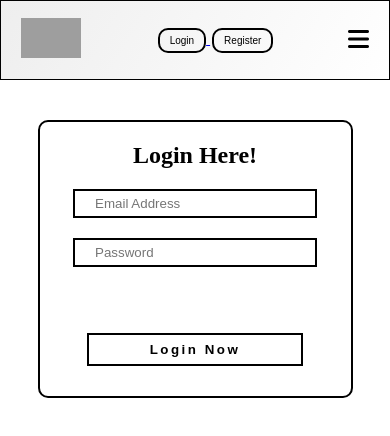
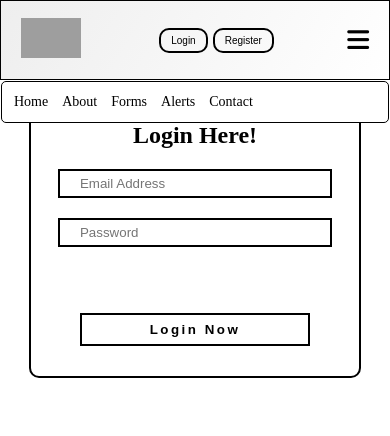
Before and after one commit to dhirajpanhare/oyefill, a React (Vite) app in the folder frontend/: page /login in a window 390 px wide. Both pictures are taken after a click on the element 358 px from the left and 40 px from the top of the page. Shown: the top 436 px of the page. Built offline with nearby package versions, Linux system fonts and the light colour scheme; grey boxes are pictures that could not be loaded.

Commit message:
responsivness added and navbar modification

```diff
--- a/frontend/src/App.css
+++ b/frontend/src/App.css
@@ -440,27 +440,34 @@ footer a:hover {
     justify-content: space-between;
     padding: 10px 20px;
   }
+  .menu {
+  color: #fff;
+  display: block;
+}
+.menu i{
+  font-size: 40px;
+}
 .nav-options {
     display: none;
+
     position: absolute;
-    top: 100px;
-    right: 10px;
+    top: 50px;
+    right: 20px;
+    background: #fff;
+    padding: 5px 5px;
+    border: 1px solid #000;
+    border-radius: 5px;
     width: 90%;
-    background: var(--bg-light);
-    padding: 20px;
-    border: 1px solid #000;
     z-index: 1000;
   }
-.nav-options a{
-   margin: 0px 15px;
+ .nav-options.show {
+    display: flex;
+    flex-wrap: wrap;
   }
-  .nav-options.active {
-    display: flex;
-  }
-  header .menu {
-    display: inline;
-    font-size: 24px;
-    cursor: pointer;
+
+  .nav-options a {
+
+    margin: 2px 2px;
   }
   header #logo{
     height: 40px;
@@ -520,43 +527,51 @@ footer a:hover {
     flex-direction: row;
     justify-content: space-between;
   }
-  .nav-options {
-    display: none;
-    position: absolute;
-    top: 100px;
-    right: 10px;
-    width: 90%;
-    background: var(--bg-light);
-    padding: 20px;
-    border: 1px solid #000;
-    z-index: 1000;
-  }
-.nav-options a{
-   margin: 0px 15px;
-}
-  .nav-options.active {
-    display: flex;
-  }
+
+
   header #logo{
     height: 40px;
     width: 60px;
   }
 .buttons button{
-  padding: 5px 10px;
+  padding: 10px 20px;
   font-size: 10px;
-  margin-left: 2px;
+  margin-left: 50px;
 
+}
+.menu {
+  color: #000;
+  display: block;
+}
+.menu i{
+  font-size: 10px;
 }
 .nav-options {
     display: none;
-    flex-direction: column;
+
     position: absolute;
     top: 80px;
-    right: 0;
-    background-color: #000;
+    left: 0;
+    background: #fff;
+    padding: 10px 20px;
+    border: 1px solid #000;
+    border-radius: 5px;
     width: 100%;
-    padding: 20px;
     z-index: 1000;
+  }
+ .nav-options.show {
+    display: flex;
+  }
+  .buttons button{
+  padding: 5px 10px;
+  font-size: 10px;
+  margin-left: 5px;
+
+}
+
+  .nav-options a {
+
+    margin: 10px 25px;
   }
 
   table {
@@ -572,19 +587,11 @@ footer a:hover {
     padding: 8px;
     font-size: 14px;
   }
-
-  .banner,
-  .form-container,
-  .category-section,
-  .main-box,
-  footer {
-    flex-direction: row;
-    gap: 20px;
-  }
-
-  .b-image {
-    height: 150px;
-    width: 150px;
+/* ==== Responsive Enhancements ==== */
+@media (max-width: 1024px) {
+  .banner {
+    flex-direction: column;
+    gap: 30px;
   }
 
   .content {
@@ -592,17 +599,87 @@ footer a:hover {
     text-align: center;
   }
 
-  .r-form,
-  .form-section,
-  .info,
-  .category {
+  .b-image {
+    width: 220px;
+    height: 220px;
+  }
+
+  .main-box {
+    flex-direction: column;
+    gap: 15px;
+  }
+
+  .boxes {
+    flex-direction: column;
+    width: 100%;
+    align-items: center;
+  }
+
+  .about-section {
+    padding: 20px;
+    font-size: 16px;
+  }
+
+  .timeline-box {
+    width: 90%;
+  }
+}
+
+@media (max-width: 768px) {
+  .banner {
+    padding: 30px 15px;
+    gap: 25px;
+  }
+
+  .b-image {
+    width: 180px;
+    height: 180px;
+  }
+
+  .form,
+  .form-container {
+    flex-direction: column;
+    padding: 20px;
+  }
+
+  .form-section {
+    width: 95%;
+    padding: 15px;
+  }
+
+  .r-form {
+    width: 95%;
+  }
+
+  .about-section {
+    width: 95%;
+    font-size: 14px;
+  }
+
+  .main-box,
+  .boxes,
+  .category-section {
+    flex-direction: column;
+    align-items: center;
+    gap: 20px;
+  }
+
+  .timeline-box {
     width: 100%;
   }
-  .footer .sec {
-    flex: 1 1 100%;
-    min-width: 100%;
+
+  .category {
+    width: 90%;
+  }
+
+  .alert-boxes {
+    flex-direction: column;
   }
 }
+
+}
+
+
 
 @media (max-width: 480px) {
   header {
@@ -610,43 +687,54 @@ footer a:hover {
     justify-content: space-between;
   }
 
+.menu {
+  color: #000;
+  display: block;
+}
+.menu i{
+  font-size: 25px;
+}
+.buttons button{
+  padding: 5px 10px;
+  font-size: 10px;
+  margin-left: 5px;
 
+}
+
+  .nav-options a {
+
+    margin: 5px 5px;
+  }
 .nav-options {
     display: none;
+
     position: absolute;
-    top: 100px;
-    right: 10px;
-    width: 90%;
-    background: var(--bg-light);
-    padding: 20px;
+    top: 80px;
+    left: 0px;
+    background: #fff;
+    padding: 2px 5px;
     border: 1px solid #000;
+    border-radius: 5px;
+    width: 100%;
     z-index: 1000;
   }
-.nav-options a{
-   margin: 0px 15px;
-}
-  .nav-options.active {
+ .nav-options.show {
     display: flex;
   }
 
+  .nav-options a {
+
+    margin: 10px 7px;
+    font-size: 14px;
+  }
   .hero-image {
     height: 300px;
     width: 300px;
   }
-  .banner {
-    gap: 15px;
-  }
-table {
-    font-size: 12px;
-  }
 
-  td,
-  th {
-    padding: 6px;
-  }
   .b-image {
-    height: 120px;
-    width: 120px;
+    width: 140px;
+    height: 140px;
   }
 
   .content h1,
@@ -655,32 +743,44 @@ table {
     font-size: 14px;
   }
 
-  .r-form,
-  .form-section,
-  .category,
-  .timeline-box,
-  .box,
-  .boxs {
-    width: 90%;
-    height: auto;
+  .r-form input,
+  .r-form textarea,
+  .r-form select {
+    width: 95%;
   }
 
   .form-section {
+    width: 95%;
+    padding: 10px;
+  }
+
+  .category {
+    width: 95%;
     padding: 15px;
   }
 
-  .r-form input,
-  .r-form textarea,
-  .r-form select {
-    width: 90%;
+  .timeline-box {
+    padding: 15px;
+  }
+
+  .about-section {
+    padding: 15px;
+    font-size: 13px;
+  }
+
+  .footer {
+    flex-direction: column;
+    align-items: center;
   }
 
   .footer .sec {
-    text-align: center;
+    width: 100%;
+    margin-bottom: 20px;
   }
 
   footer p,
   footer a {
-    font-size: 12px;
+    font-size: 13px;
   }
+
 }
--- a/frontend/src/App.jsx
+++ b/frontend/src/App.jsx
@@ -30,7 +30,7 @@ function App() {
         <Routes>
           <Route path='/' element={<Home />}></Route>
 
-          <Route path='about' element={<About />}></Route>
+          <Route path='/about' element={<About />}></Route>
           <Route path='/register' element={<Register />}></Route>
           <Route path='/login' element={<Login />}></Route>
           <Route path='/logout' element={<Logout />}></Route>
--- a/frontend/src/components/Navbar.jsx
+++ b/frontend/src/components/Navbar.jsx
@@ -1,105 +1,102 @@
-import { useState  ,useEffect } from 'react';
-import {Link} from 'react-router-dom';
+import { useState, useEffect } from 'react';
+import { Link } from 'react-router-dom';
 import Auth from '../components/Auth';
+
 const Navbar = () => {
-    const [HeaderContent, setHeader] = useState();
-    const [menuOpen, setMenuOpen] = useState(false)
+  const [menuOpen, setMenuOpen] = useState(false);
+  const [role, setRole] = useState('');
+  const [token, setToken] = useState('');
+  const [name, setName] = useState('');
+
+  useEffect(() => {
+    setToken(localStorage.getItem('token'));
+    setRole(localStorage.getItem('role'));
+    setName(localStorage.getItem('name'));
+  }, []);
 
   const toggleMenu = () => {
     setMenuOpen(prev => !prev);
+  };
 
+  const renderLinks = () => {
+    if (token && role === 'admin') {
+      return (
+        <>
+          <Link to="/adminhome" className="nav-item">Admin Home</Link>
+          <Link to="/manageusers" className="nav-item">ManageUsers</Link>
+          <Link to="/addcategory" className="nav-item">ManageCategory</Link>
+          <Link to="/manageforms" className="nav-item">ManageForms</Link>
+          <Link to="/addalert" className="nav-item">AddAlert</Link>
+          <Link to="/messages" className="nav-item">Messages</Link>
+        </>
+      );
+    } else if (token && role === 'user') {
+      return (
+        <>
+          <Link to="/" className="nav-item">Home</Link>
+          <Link to="/about" className="nav-item">About</Link>
+          <Link to="/form" className="nav-item">Forms</Link>
+          <Link to="/alerts" className="nav-item">Alerts</Link>
+          <Link to="/contact" className="nav-item">Contact</Link>
+        </>
+      );
+    } else {
+      return (
+        <>
+          <Link to="/" className="nav-item">Home</Link>
+          <Link to="/about" className="nav-item">About</Link>
+          <Link to="/form" className="nav-item">Forms</Link>
+          <Link to="/alerts" className="nav-item">Alerts</Link>
+          <Link to="/contact" className="nav-item">Contact</Link>
+        </>
+      );
+    }
   };
-    useEffect(()=>{
 
-        setInterval(()=>{
-            if(localStorage.getItem("token")!=undefined &&  localStorage.getItem("role")=="admin"){
+  const renderButtons = () => {
+    if (token && role === 'admin') {
+      return (
+        <div className="buttons">
+          <Link to="/logout"><button>Logout</button></Link>
+        </div>
+      );
+    } else if (token && role === 'user') {
+      return (
+        <div className="buttons">
+          <button>{name}</button>
+          <Link to="/logout"><button>Logout</button></Link>
+        </div>
+      );
+    } else {
+      return (
+        <div className="buttons">
+          <Link to="/login"><button>Login</button></Link>
+          <Link to="/register"><button>Register</button></Link>
+        </div>
+      );
+    }
+  };
 
-                setHeader(
+  return (
+    <>
+      <Auth />
       <header>
-           <Link to="https://oyefill.vercel.app/adminhome"><img src="https://oyefill.vercel.app/assets/images/logo.png" alt="logo-image" id='logo' /></Link>
-            <div className={`nav-options ${menuOpen ? "active" : ""}`}>
-  <Link to="https://oyefill.vercel.app/adminhome" className='nav-item'>Admin Home</Link>
-               <Link to="https://oyefill.vercel.app/manageusers" className='nav-item'>ManageUsers</Link>
-               <Link to="https://oyefill.vercel.app/addcategory" className='nav-item'>ManageCategory</Link>
-                <Link to="https://oyefill.vercel.app/manageforms" className='nav-item'>ManageForms</Link>
-              <Link to="https://oyefill.vercel.app/addalert" className='nav-item'>AddAlert</Link>
-              <Link to="https://oyefill.vercel.app/messages" className='nav-item'>Messages</Link>
+        <Link to="/">
+          <img src="https://oyefill.vercel.app/assets/images/logo.png" alt="logo-image" id="logo" />
+        </Link>
+
+        <div className={`nav-options ${menuOpen ? 'show' : ''}`}>
+          {renderLinks()}
         </div>
 
-            <div className="buttons">
-                   <Link to="https://oyefill.vercel.app/logout"><button>logout</button></Link>
-            </div>
+        {renderButtons()}
+
         <div className="menu" onClick={toggleMenu}>
           <i className="fa-solid fa-bars"></i>
         </div>
       </header>
-                )
-            }
-          else if(localStorage.getItem("token")!=undefined &&  localStorage.getItem("role")=="user")
-          {
+    </>
+  );
+};
 
-            setHeader(
-                 <header>
-           <Link to="https://oyefill.vercel.app/"><img src="https://oyefill.vercel.app/assets/images/logo.png" alt="logo-image" id='logo' /></Link>
-            <div className="nav-options">
-             <Link to="https://oyefill.vercel.app/" className='nav-item'>Home</Link>
-                  <Link to="https://oyefill.vercel.app/about" className='nav-item'>About</Link>
-                  <Link to="https://oyefill.vercel.app/form" className='nav-item'>Forms</Link>
-                 <Link to="https://oyefill.vercel.app/alerts" className='nav-item'>Alerts</Link>
-
-               <Link to="https://oyefill.vercel.app/contact" className='nav-item'>Contact</Link>
-            </div>
-
-            <div className="buttons">
-                <button>
-
-                    {localStorage.getItem('name')}</button>
-                <Link to="/logout"><button>logout</button></Link>
-
-            </div>
-             <div className="menu" onClick={toggleMenu}>
-                            <i className="fa-solid fa-bars"></i>
-                        </div>
-        </header>
-            )
-          }
-            else{
-                setHeader(
-                     <header>
-           <Link to="https://oyefill.vercel.app/"><img src="https://oyefill.vercel.app/assets/images/logo.png" alt="logo-image" id='logo' /></Link>
-
-            <div className={`nav-options ${menuOpen ? 'active' : ''}`}>
-             <Link to="https://oyefill.vercel.app/" className='nav-item'>Home</Link>
-
-
-                  <Link to="https://oyefill.vercel.app/about" className='nav-item'>About</Link>
-                  <Link to="https://oyefill.vercel.app/form" className='nav-item'>Forms</Link>
-                 <Link to="https://oyefill.vercel.app/alerts" className='nav-item'>Alerts</Link>
-               <Link to="https://oyefill.vercel.app/contact" className='nav-item'>Contact</Link>
-
-            </div>
-
-            <div className="buttons">
-
-                <Link to="/login"><button>Login</button></Link>
-               <Link to="/register"> <button>Register</button></Link>
-            </div>
-             <div className="menu" onClick={toggleMenu}>
-                            <i className="fa-solid fa-bars"></i>
-                        </div>
-        </header>
-                )
-            }
-        },1)
-    },[])
-    return (
-
-
-        <>
-       {<Auth/>}
-        {HeaderContent}
-
-        </>
-    )
-}
 export default Navbar;
```
Also changed, not shown: frontend/src/components/Auth.jsx (+15 -16 lines). Lines whose indentation alone changed are shown as unchanged.
